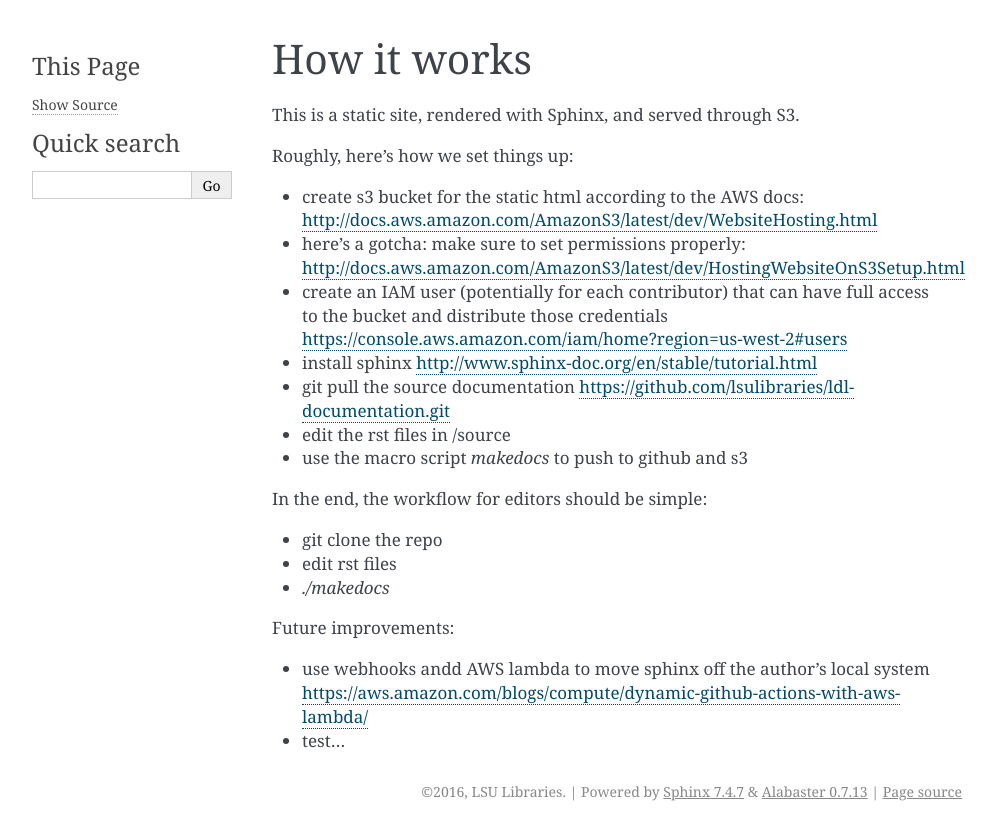
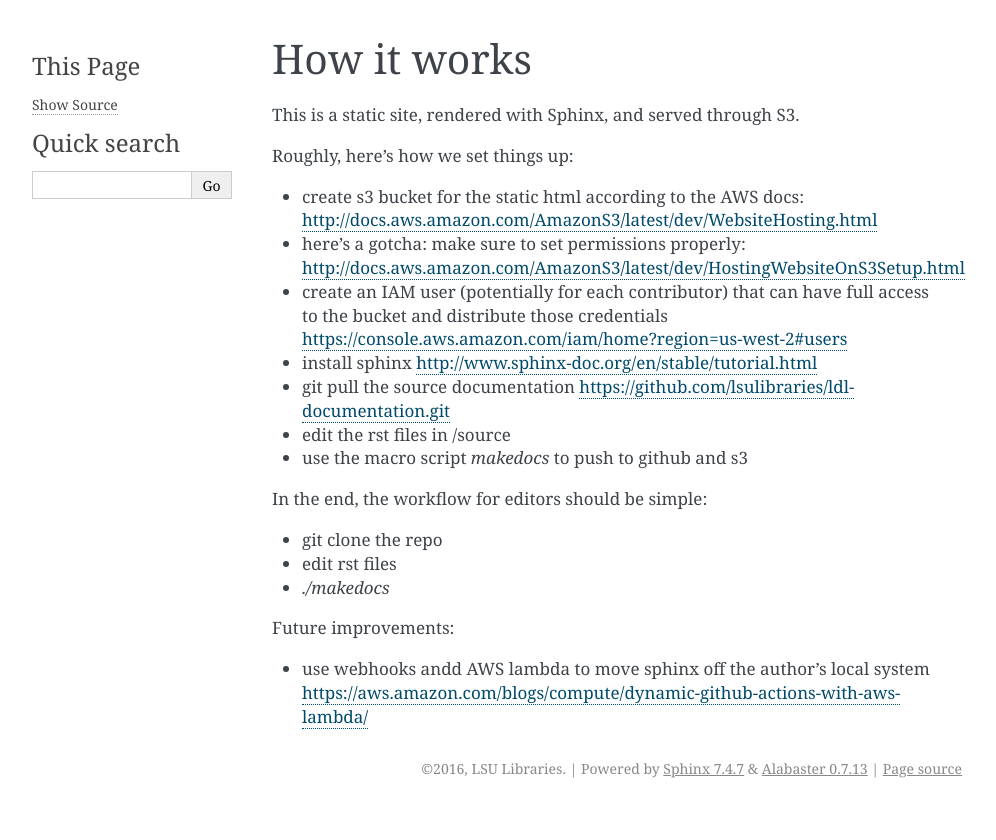
Before and after one commit to lsulibraries/ldl-documentation, a Sphinx documentation site: the page built from source/howitworks.rst, in a window 1280 px wide. Shown: the top 840 px of the page, without its empty margins (148-1144 px from the left). Built offline with Sphinx 7.4.7, drawn with Linux system fonts in a browser that asks for light colours; pages that are not in the unit, such as notebooks, are missing from menus.

Commit message:
Update howitworks.rst

```diff
--- a/source/howitworks.rst
+++ b/source/howitworks.rst
@@ -23,4 +23,3 @@ In the end, the workflow for editors should be simple:
 Future improvements:
 
 * use webhooks andd AWS lambda to move sphinx off the author's local system https://aws.amazon.com/blogs/compute/dynamic-github-actions-with-aws-lambda/
-* test...
```
